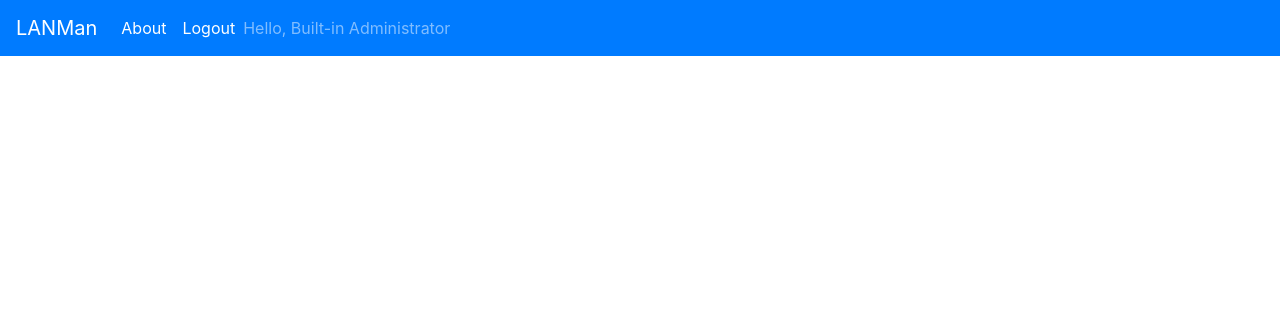
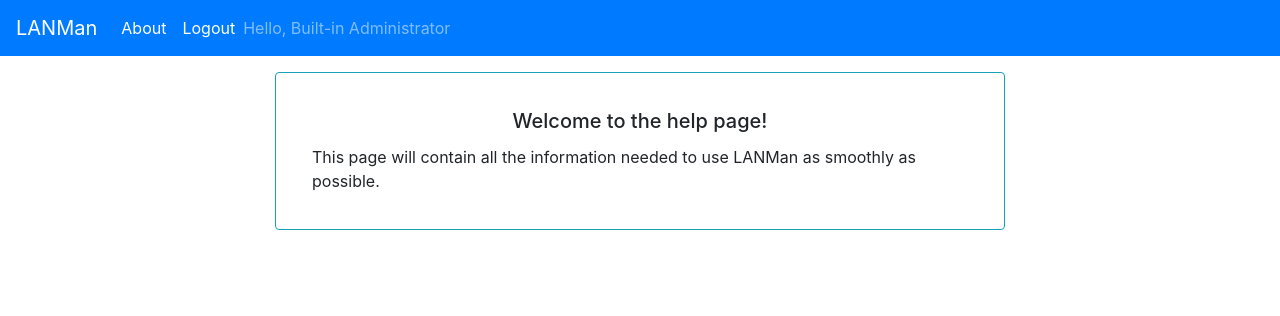
Before and after one commit to RebSheb/comp3000-project, a Flask app: page /help in a window 1280 px wide. Shown: the top 316 px of the page. Run offline with Flask 2, Linux system fonts and the light colour scheme; a user stored in the database is signed in; data comes from the database, SQL or seed files in the repository; some libraries are stand-ins or nearby versions.

Commit message:
Changed page to use new margins to push card from top

```diff
--- a/Website/console/authenticated/templates/help.jinja2
+++ b/Website/console/authenticated/templates/help.jinja2
@@ -1,11 +1,16 @@
 {% extends 'base.jinja2' %}
 
+{% block content %}
 <div class="row">
     <div class="col-2"></div>
     <div class="col-8">
-        <div class="card">
-
+        <div class="card border-info p-3 mt-3">
+            <div class="card-body">
+                <h5 class="card-title text-center">Welcome to the help page!</h5>
+                <p class="card-text">This page will contain all the information needed to use LANMan as smoothly as possible.</p>
+            </div>
         </div>
     </div>
     <div class="col-2"></div>
 </div>
+{% endblock %}
```
